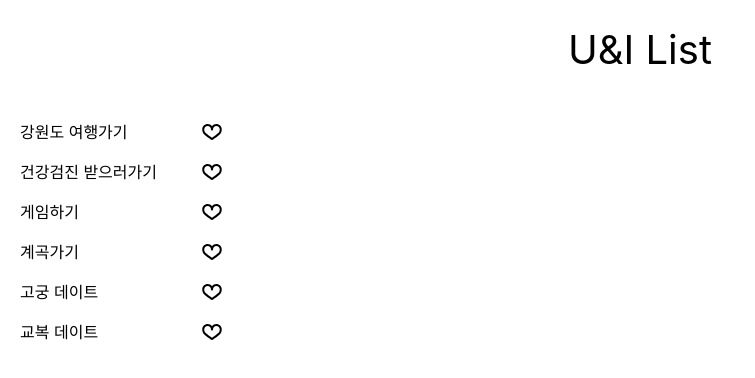
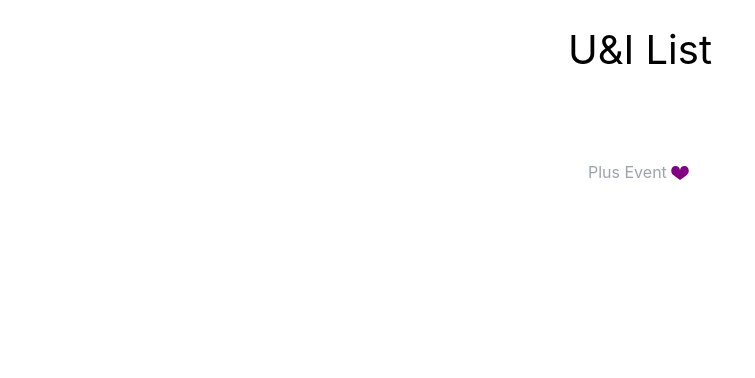
Before and after one commit to swinglala/lala, a React (Create React App) app in the folder checkbox/: page / in a window 1280 px wide. Shown: the top 378 px of the page, without its empty margins (0-755 px from the left). Built offline with nearby package versions, Linux system fonts and the light colour scheme.

Commit message:
완료날짜표시

```diff
--- a/checkbox/src/App.tsx
+++ b/checkbox/src/App.tsx
@@ -1,16 +1,51 @@
-import React from 'react';
+import React, { useState, useEffect } from 'react';
 import './App.css';
 import ListForm from './components/ListForm';
-import { todoData } from './consts/todoList';
+import { TodoItem, TodoItemRequest } from './consts/todoList';
+import AddEvent from './components/AddEvent';
 
 function App() {
+
+  const [todoData, setTodoData] = useState<TodoItem[]>(() => {
+    const storedData = localStorage.getItem("todoData");
+    return storedData ? JSON.parse(storedData) : [];
+  });
+
+  useEffect(() => {
+    // todoData가 변경될 때마다 로컬 저장소에 저장
+    localStorage.setItem("todoData", JSON.stringify(todoData));
+  }, [todoData]); // todoData가 변경될 때만 실행
+
+  const handleAddTodo = (todo: TodoItemRequest) => {
+    setTodoData([
+      ...todoData,
+      {
+        ...todo,
+        id: todoData.length + 1,
+        progress: "TODO" // 기본값으로 'TODO' 설정
+      }
+    ]);
+  };
+
+  const handleDelete = (deleteId: number) => {
+    setTodoData((prev) => prev.filter((prevItem) => prevItem.id !== deleteId));
+  };
+  const updateTodo = (id: number, updatedTodo: TodoItem) => {
+    setTodoData(todoData.map(todo => todo.id === id ? updatedTodo : todo));
+  };
+
   return (
-    <div>
+    <div className='flex flex-col items-center justify-center'>
       <header className='p-5 flex items-start justify-center text-[40px]'>U&I List</header>
-      <div>
+      <div className=''>
         <ListForm
         list={todoData}
+        handleDelete={handleDelete}
+        onUpdate={updateTodo}
         />
+      </div>
+      <div>
+      <AddEvent onAdd={handleAddTodo} />
       </div>
 
 
--- /dev/null
+++ b/checkbox/src/components/AddEvent.tsx
@@ -0,0 +1,33 @@
+import React, { useState } from 'react';
+import { TiHeart } from "react-icons/ti";
+
+interface TodoItemRequest {
+    title: string;
+  }
+
+  // AddEvent 컴포넌트
+  function AddEvent({ onAdd }: { onAdd: (todo: TodoItemRequest) => void }) {
+    const [title, setTitle] = useState('');
+
+    const handleSubmit = (e: React.FormEvent) => {
+      e.preventDefault();
+      onAdd({ title });
+      setTitle('');
+    };
+
+
+  return (
+    <form onSubmit={handleSubmit} className='flex flex-row p-5 items-center justify-center'>
+      <input
+        type="text"
+        value={title}
+        onChange={(e) => setTitle(e.target.value)}
+        placeholder="Plus Event"
+        className='w-20'
+      />
+      <button type="submit" ><TiHeart color="Purple" style={{ fontSize: '24px' }}/></button>
+    </form>
+  );
+}
+
+export default AddEvent;
--- a/checkbox/src/components/ListForm.tsx
+++ b/checkbox/src/components/ListForm.tsx
@@ -1,39 +1,42 @@
 import React, { useState } from 'react';
-import { TiHeartOutline, TiHeart } from "react-icons/ti";
+import { TiHeartOutline, TiHeart, TiTrash } from "react-icons/ti";
 import { TodoItem } from '../consts/todoList';
+
 
 type Props = {
   list: TodoItem[];
+  onUpdate: (id: number, updatedTodo: TodoItem) => void;
+  handleDelete :  (deleteId: number) => void
 };
 
-export default function ListForm({ list }: Props) {
-  // 각 체크박스의 상태를 저장할 배열
-  const [checkedStates, setCheckedStates] = useState<boolean[]>(list.map(() => false));
-
-  // 특정 체크박스의 상태를 토글하는 함수
-  const handleChange = (index: number) => {
-    const newCheckedStates = [...checkedStates];
-    newCheckedStates[index] = !newCheckedStates[index];
-    setCheckedStates(newCheckedStates);
+export default function ListForm({ list, onUpdate, handleDelete }: Props) {
+  const handleButtonClick = (index: number) => {
+    const newTodo: TodoItem = {
+      ...list[index],
+      progress: list[index].progress === "TODO" ? "DONE" : "TODO",
+      completeDate: list[index].progress === "TODO" ? new Date().toISOString().split('T')[0] : null // 속성 이름을 올바르게 수정
+    };
+    onUpdate(list[index].id, newTodo);
   };
 
+
   return (
-    <div>
-      <div className='flex flex-col p-5' >
+    <div >
+      <div className='flex flex-col p-5 gap-2' >
         {list.map((item, index) => (
-          <div key={index} className='flex flex-row'>
-            <div className='w-[180px] h-[40px]'>{item.title}</div>
-            <div className='w-10 h-10 items-center justify-center'>
-              <input
-                type="checkbox"
-                id={`heartCheckbox-${index}`}
-                checked={checkedStates[index]}
-                onChange={() => handleChange(index)}
-                style={{ display: 'none' }}
-              />
-              <label htmlFor={`heartCheckbox-${index}`}>
-                {checkedStates[index] ? <TiHeart color="red" style={{ fontSize: '24px' }} /> : <TiHeartOutline style={{ fontSize: '24px' }} />}
-              </label>
+          <div key={index} className='flex flex-row w-[350px] items-center justify-between bg-pink-100  rounded-sm'>
+            <div className='flex w-fit h-[50px] items-center justify-start p-2 font-bold'>{item.title}</div>
+            <div className='flex items-center justify-center gap-2'>
+
+            <button onClick={() => handleButtonClick(index)} className='flex w-10 h-10 items-center justify-center'>
+      {item.progress === "DONE" ? <TiHeart color="red" style={{ fontSize: '24px' }} /> : <TiHeartOutline style={{ fontSize: '24px' }} />}
+    </button>
+    <div className='flex items-center w-fit p-2'>
+      {item.completeDate && <span>{item.completeDate}</span>}
+    </div>
+              <button
+              className='flex w-10 h-10 items-center justify-center text-slate-500 opacity-30'
+              onClick={() => handleDelete(item.id)}> <TiTrash style={{ fontSize: '24px' }}/> </button>
             </div>
           </div>
         ))}
--- a/checkbox/src/consts/todoList.ts
+++ b/checkbox/src/consts/todoList.ts
@@ -4,6 +4,12 @@ export interface TodoItem {
     id : number ;
     progress: Progress;
     title: string;
+    completeDate?: string | null;
+    }
+
+export interface TodoItemRequest {
+    title: string;
+    completeDate?: string | null;
     }
 
 export const todoData: TodoItem[] = [
```
